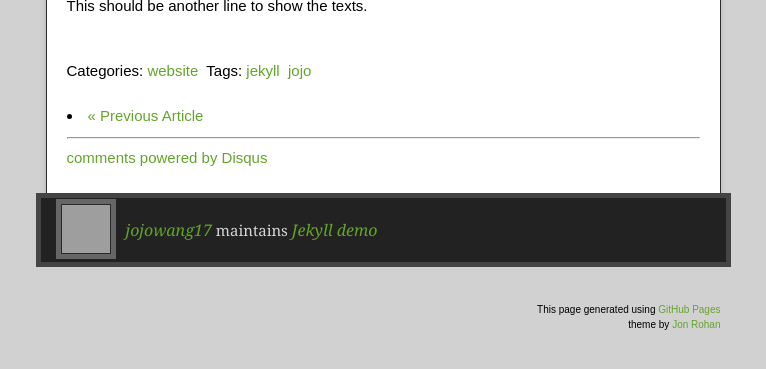
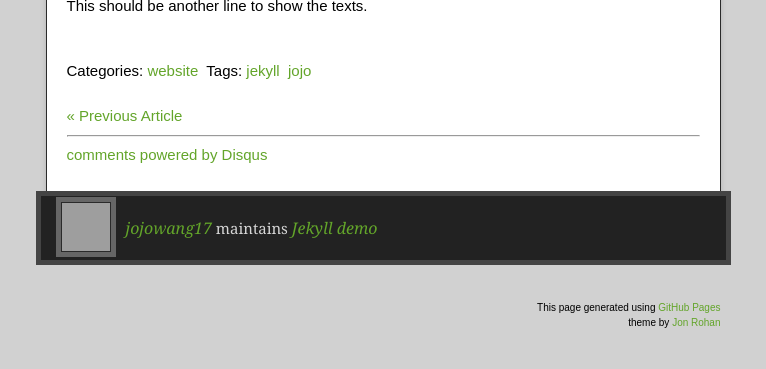
Before and after one commit to jojowang17/jekyll_demo, a Jekyll site: the page built from _posts/2014-08-01-first_article.md, in a window 1280 px wide. Shown: the part 436-805 px from the top of the page, without its empty margins (257-1023 px from the left). Built offline with Jekyll 4.4.1, drawn with Linux system fonts in a browser that asks for light colours; nearby versions of some CDN libraries; comment, search, counter and statistics services are not loaded; grey boxes are pictures that could not be loaded.

Commit message:
Update article.html

```diff
--- a/_layouts/article.html
+++ b/_layouts/article.html
@@ -32,10 +32,10 @@ layout: default
 <br>
 <div id="post-nav" class="clearfix">
   {% if page.previous.url %}
-    <li><a class="prev" href="{{page.previous.url}}" title="{{ page.previous.title }}">&laquo; Previous Article</a></li>
+    <a class="prev" href="{{page.previous.url}}" title="{{ page.previous.title }}"><span align="left">&laquo; Previous Article</span></a>
   {% endif %}
   {% if page.next.url %}
-    <li><a class="next" href="{{page.next.url}}" title="{{page.next.title}}"> Next Article &raquo;</a></li>
+    <a class="next" href="{{page.next.url}}" title="{{page.next.title}}"><span align="right">Next Article &raquo;</span></a>
   {% endif %}
 </div>
 <hr>
```
